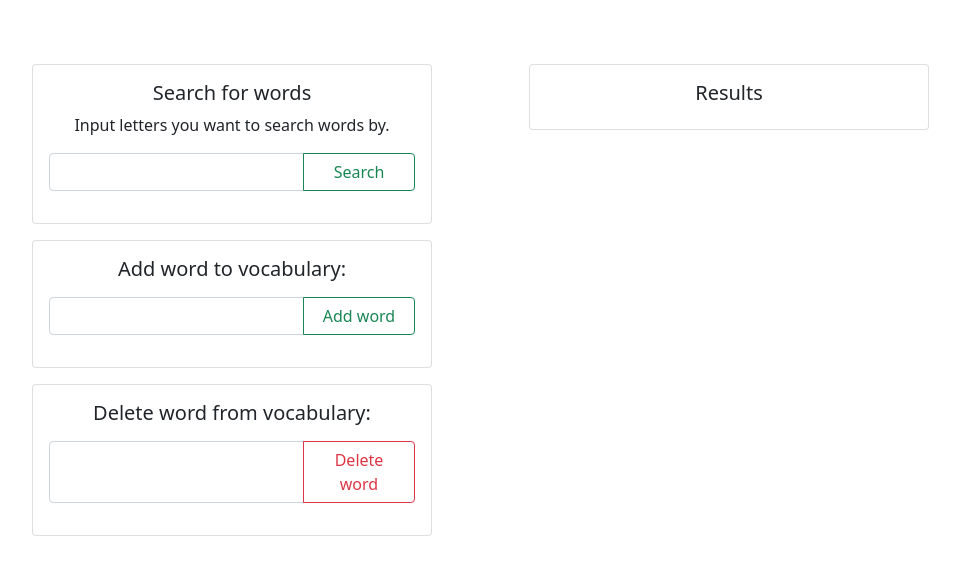
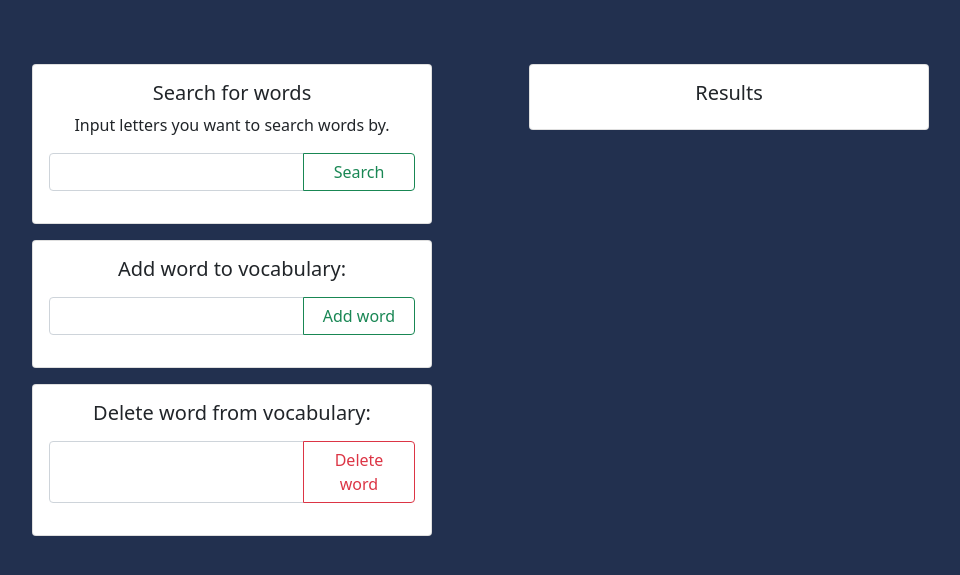
Before and after one commit to Woody1992/nerdysoft_test, a Django app: page / in a window 1280 px wide. Shown: the top 575 px of the page, without its empty margins (123-1083 px from the left). Run offline with Django 3.2, Linux system fonts and the light colour scheme.

Commit message:
Update base.html

```diff
--- a/Solution with Django/templates/base.html
+++ b/Solution with Django/templates/base.html
@@ -11,7 +11,7 @@
           integrity="sha384-1BmE4kWBq78iYhFldvKuhfTAU6auU8tT94WrHftjDbrCEXSU1oBoqyl2QvZ6jIW3" crossorigin="anonymous">
     <title>Hello, world!</title>
 </head>
-<body>
+<body style="background-color: #22304F">
 <div class="container mt-5">
     <div class="row">
         <div class="col" align="center">
```
